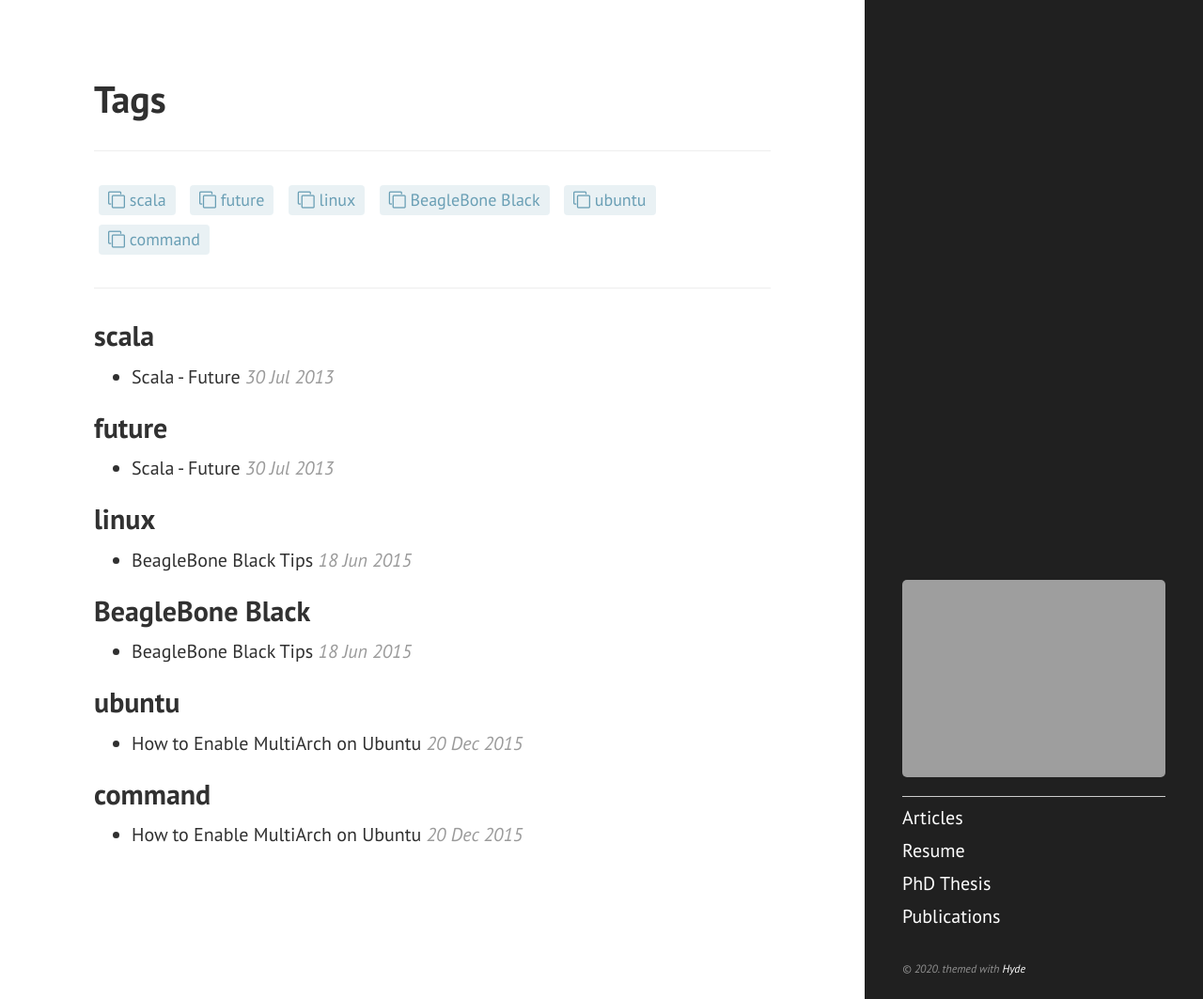
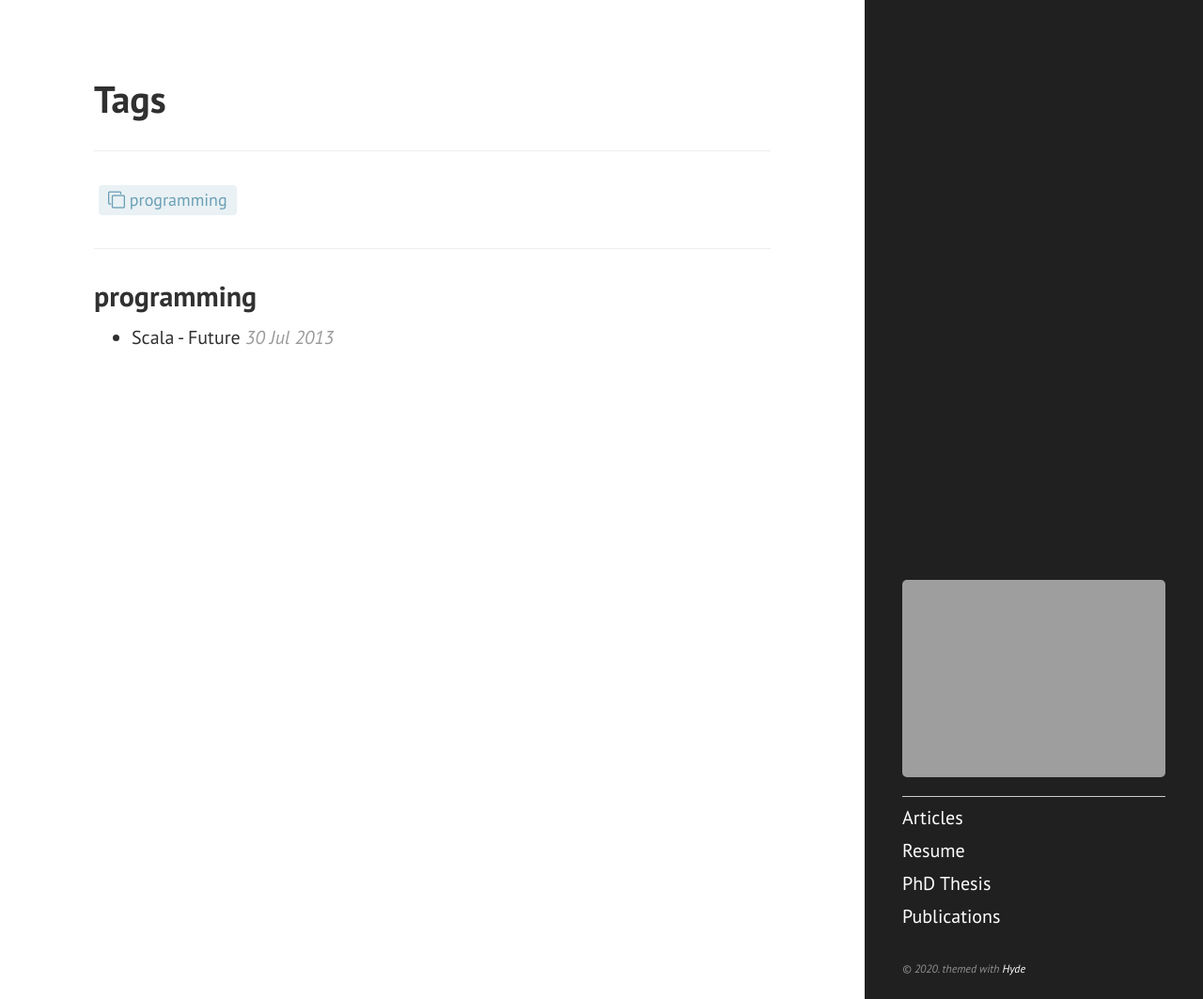
Before and after one commit to gassayy/gassa.github.io, a Jekyll site: the page built from tags.html, in a window 1280 px wide and 1063 px high. Shown: the whole window at 94% size. Built offline with Jekyll 4.4.1, drawn with Linux system fonts in a browser that asks for light colours; some of the changed lines change nothing that is shown.

Commit message:
delete old posts

````diff
--- a/_posts/2013-07-30-scala-future.md
+++ b/_posts/2013-07-30-scala-future.md
@@ -4,7 +4,7 @@ title: Scala - Future
 author: gassa
 comments: true
 category: Scala
-tags: [scala, future]
+tags: [programming]
 ---
 
 
@@ -80,4 +80,4 @@ object FutureExample1 extends App {
 }
 ```
 
-<a name="footnote1">[1]</a> The code example is from a book called "Learning Concurrent Programming in Scala" (http://www.packtpub.com/application-development/learning-concurrent-programming-scala-second-edition)
+<a name="footnote1">[1]</a> The code example is from book "Learning Concurrent Programming in Scala" (http://www.packtpub.com/application-development/learning-concurrent-programming-scala-second-edition)
--- a/_posts/2015-06-18-bbb-tips.md
+++ /dev/null
@@ -1,19 +0,0 @@
----
-layout: post
-title: BeagleBone Black Tips
-author: gassa
-category: Notes
-tags: [linux, BeagleBone Black]
----
-
-install linux image to a SD card with progression information
-
-```
-dd if=$input | pv | dd of=$output
-```
-
-AM335x ARM&reg; Cortex&trade;-A8 Bootloader
-
-https://www.twam.info/hardware/beaglebone-black/u-boot-on-beaglebone-black
-http://processors.wiki.ti.com/index.php/Linux_Core_U-Boot_User%27s_Guide
-https://wiki.sel4.systems/Hardware/Beaglebone
--- a/_posts/2015-12-20-multi-arch-ubuntu.md
+++ /dev/null
@@ -1,39 +0,0 @@
----
-layout: post
-title:  How to Enable MultiArch on Ubuntu
-author: gassa
-category: Notes
-tags: [ubuntu, command]
----
-
-Multiarch is a term used to refer to the capability of a system to install and
-run applications of multiple different binary targets on a same system. For
-example, running a i386-linux-gnu application on an amd64-linux-gnu system. It
-also simplifies cross-building, where foreign-architecture libraries and
-headers are needed on the system during linking.
-
-It is avaiable since Ubuntu 14.04. After we install system, the default
-archtitecture will likely be amd64 as long as the machine is not an antique.
-
-To check the local architecture, `dpkg --print-architecture`.
-
-To add a new architectur, e.g., i386, `dpkg --add-architecture i386`.
-
-To check list foreign architectures, `dpkg --print-foreign-architectures`.
-
-To remove an architecture, `dpkg --remove-architecture i386`.
-
-The package manager (apt) is multiarch-aware, it supports `apt-get install
-package:architecture`. To install build-dependencies of a package before
-cross-build, `apt-get build-dep -a <arch> <package>`.
-
-For example, using the Android SDK requires 32-bit packages. There was a heck
-to get 32-bits packages by using `apt-get install ia32-libs`. It install all
-ia32 packages and has been replaced by MultiArch since Ubuntu 14.04.
-
-```shell
-dpkg --add-architecture i386
-apt-get update
-apt-get install libstdc++6:i386 libgcc1:i386 \
-                zlib1g:i386 libncurses5:i386
-```
````
Also changed, not shown: 1 other file.
